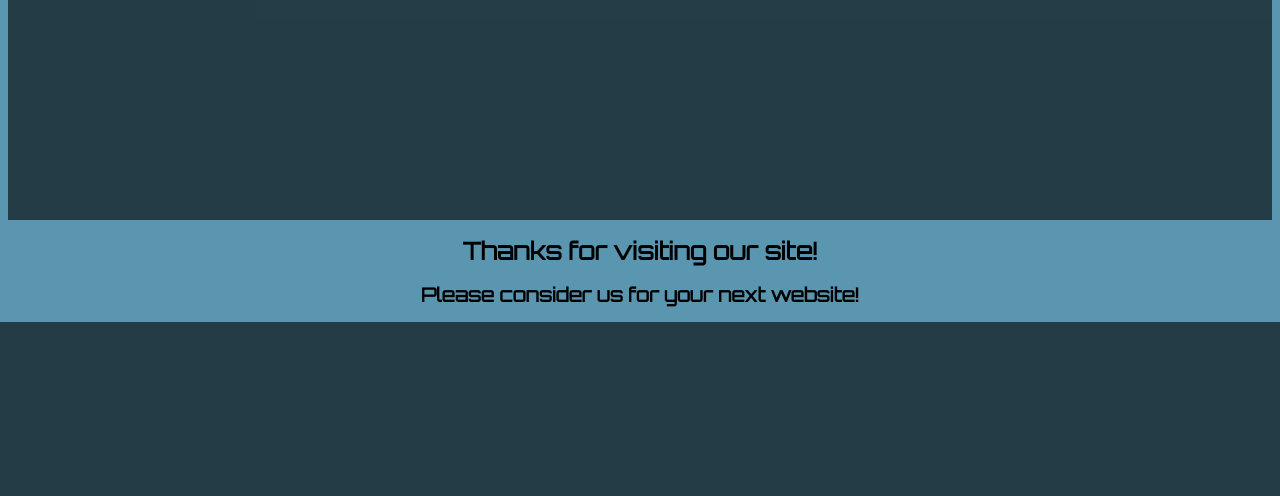
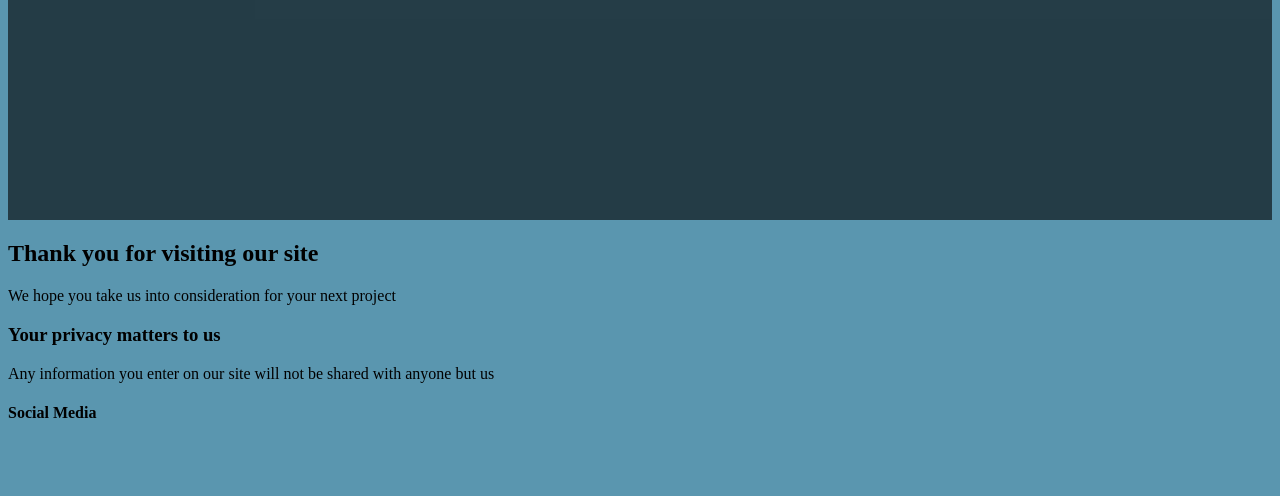
Before and after one commit to orion-solutions/smfwebsite, a PHP site: page /home/Landing.html in a window 1280 px wide. Shown: the part 998-1494 px from the top of the page. Before the commit the page ends 1320 px from the top, so only its background shows below. Run offline with PHP 8.4, Linux system fonts and the light colour scheme.

Commit message:
Added new Footer on Landing

```diff
--- a/Style/Landing.css
+++ b/Style/Landing.css
@@ -277,3 +277,21 @@ body {
         font-size: 1.5em !important;
         font: bolder !important;
     }
+    #fb {
+        align-content: center;
+        color: rgb(255,255,255);
+    }
+
+    #twit {
+        align-content: center;
+        color: rgb(255,255,255);
+    }
+    .fa {
+        padding: 20px;
+        font-size: 30px;
+        width: 30px;
+        text-align: center;
+        text-decoration: none;
+        border-radius: 50%;
+        align-content: center;
+    }
--- a/home/Landing.html
+++ b/home/Landing.html
@@ -65,8 +65,21 @@
                 </div>
         </div>
     <footer>
-        <h1 id="foot1"style="font-family:'Orbitron';font-size:1.5em;font:bold;">Thanks for visiting our site!</h1>
-        <h2 id="foot2"style="font-family:'Orbitron';font-size:1.2em;font:bold;">Please consider us for your next website!</h2>
+        <div>
+            <h2>Thank you for visiting our site</h2>
+                <div>
+                    <p>We hope you take us into consideration for your next project</p>
+                </div>
+            <h3>Your privacy matters to us</h3>
+                <div>
+                    <p>Any information you enter on our site will not be shared with anyone but us</p>
+                </div>
+            <h4>Social Media</h4>
+                <div>
+                    <a href="http://www.facebook.com/smfreelancing" class="fa fa-facebook" style="align-items:center;"></a>
+                    <a href="http://www.twitter.com/smfreelancing" class="fa fa-twitter" style="align-items:center;"></a>
+                </div>
+        </div>
     </footer>
 
 </body>
```
